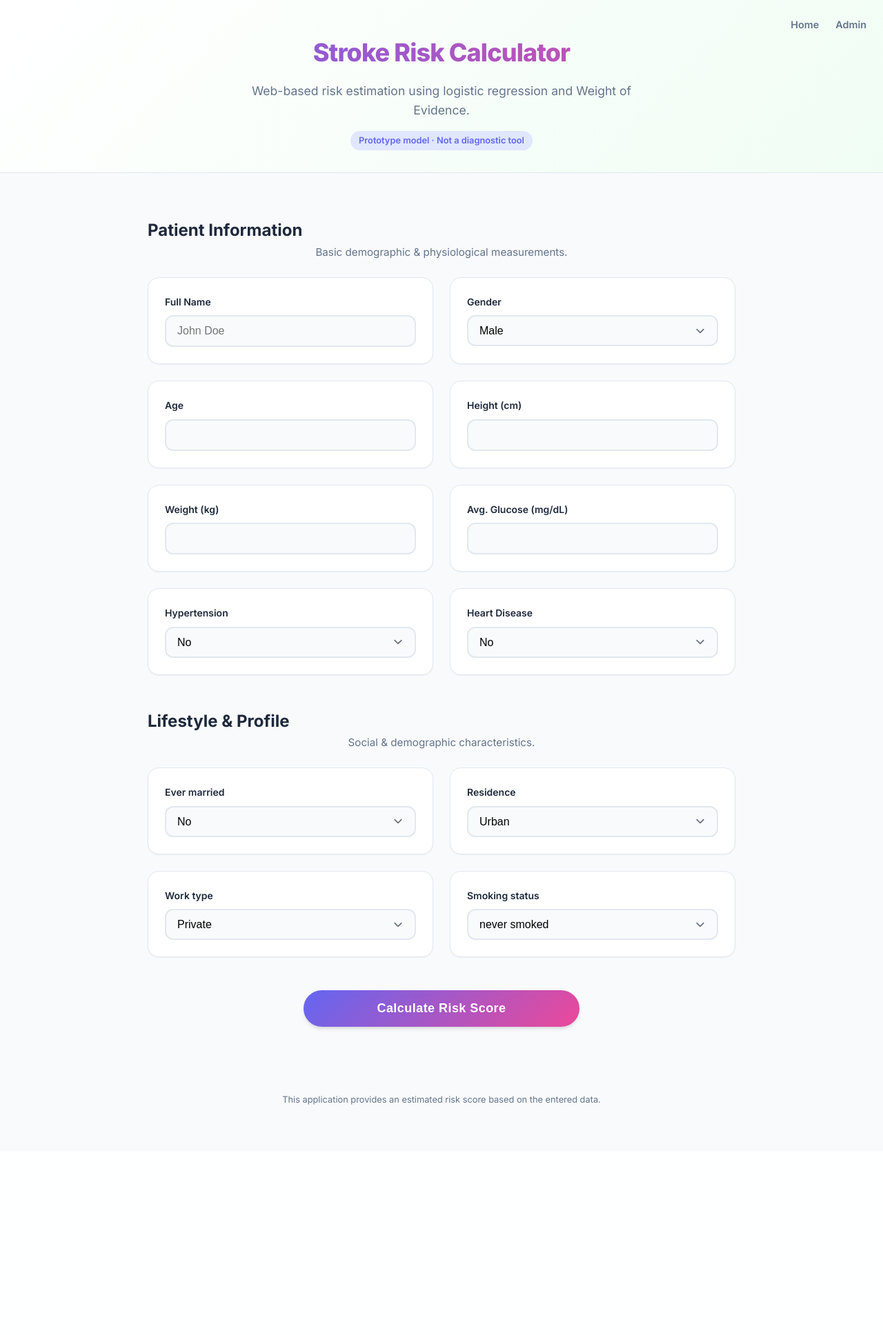
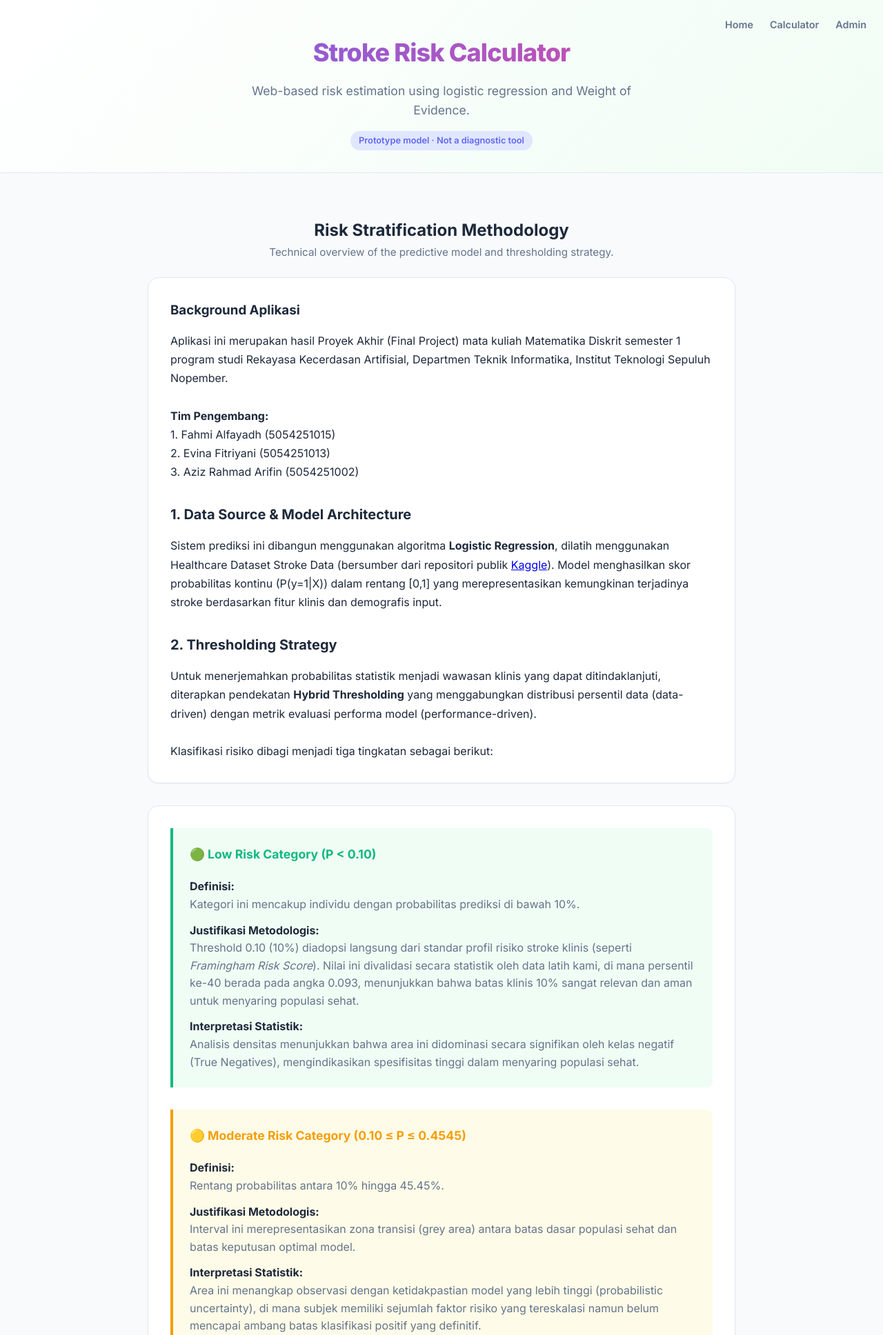
Before and after one commit to Fahmialfayadh/finalproject_risikostroke, a Flask app: page / in a window 1280 px wide. Shown: the top 1936 px of the page at 69% size. Before the commit the page ends 1602 px from the top, so only its background shows below. Run offline with Flask 3, Linux system fonts and the light colour scheme.

Commit message:
add about app and make it landing page

```diff
--- a/app.py
+++ b/app.py
@@ -302,6 +302,10 @@ def calc(data):
 # ===========================
 @app.route("/")
 def index():
+    return render_template("about.html")
+
+@app.route("/calculator")
+def calculator():
     return render_template("index.html")
 
 @app.route("/predict", methods=["POST"])
--- /dev/null
+++ b/templates/about.html
@@ -0,0 +1,181 @@
+{% extends "base.html" %}
+
+{% block content %}
+
+<div class="page-container">
+
+    <div class="section-block">
+        <div class="section-header">
+            <h2 class="section-title" style="justify-content: center;">Risk Stratification Methodology</h2>
+            <div class="section-subtitle">Technical overview of the predictive model and thresholding strategy.</div>
+        </div>
+
+        <!-- CARD: Data Source & Thresholding -->
+        <div class="detail-card" style="margin-bottom: 2rem;">
+            <!--0. background aplikasi-->
+            <h3 class="Background" style="margin-bottom: 1rem;">
+                Background Aplikasi
+            </h3>
+            <p style="color: var(--text-main); line-height: 1.7; margin-bottom: 2rem;">
+                Aplikasi ini merupakan hasil Proyek Akhir (Final Project) mata kuliah Matematika Diskrit semester 1
+                program studi Rekayasa Kecerdasan Artifisial, Departmen Teknik Informatika, Institut Teknologi Sepuluh
+                Nopember.
+                <br>
+                <br>
+                <strong>Tim Pengembang:</strong>
+                <br>
+                1. Fahmi Alfayadh (5054251015)
+                <br>
+                2. Evina Fitriyani (5054251013)
+                <br>
+                3. Aziz Rahmad Arifin (5054251002)
+            </p>
+            <!-- 1. Data Source -->
+            <h3 class="detail-title" style="margin-bottom: 1rem;">
+                1. Data Source & Model Architecture
+            </h3>
+            <p style="color: var(--text-main); line-height: 1.7; margin-bottom: 2rem;">
+                Sistem prediksi ini dibangun menggunakan algoritma <strong>Logistic Regression</strong>, dilatih
+                menggunakan
+                Healthcare Dataset Stroke Data (bersumber dari repositori publik <a
+                    href="https://www.kaggle.com/datasets/catherinerasgaitis/mxmh-survey-results">Kaggle</a>). Model
+                menghasilkan skor
+                probabilitas kontinu (P(y=1|X)) dalam rentang [0,1] yang merepresentasikan kemungkinan terjadinya stroke
+                berdasarkan fitur klinis dan demografis input.
+            </p>
+
+            <!-- 2. Thresholding -->
+            <h3 class="detail-title" style="margin-bottom: 1rem;">
+                2. Thresholding Strategy
+            </h3>
+            <p style="color: var(--text-main); line-height: 1.7;">
+                Untuk menerjemahkan probabilitas statistik menjadi wawasan klinis yang dapat ditindaklanjuti, diterapkan
+                pendekatan
+                <strong>Hybrid Thresholding</strong> yang menggabungkan distribusi persentil data (data-driven) dengan
+                metrik
+                evaluasi performa model (performance-driven).
+                <br><br>
+                Klasifikasi risiko dibagi menjadi tiga tingkatan sebagai berikut:
+            </p>
+        </div>
+
+        <!-- CARD: Risk Categories -->
+        <div class="detail-card">
+
+            <div style="display: flex; flex-direction: column; gap: 2rem;">
+
+                <!-- LOW RISK -->
+                <div
+                    style="display: flex; flex-direction: column; gap: 0.75rem; padding: 1.5rem; border-left: 4px solid var(--success-color); background: #f0fdf4; border-radius: 0 8px 8px 0;">
+                    <div
+                        style="font-weight: 700; font-size: 1.1rem; color: var(--success-color); display: flex; align-items: center; gap: 0.5rem; margin-bottom: 0.5rem;">
+                        🟢 Low Risk Category (P < 0.10) </div>
+
+                            <div>
+                                <strong style="color: var(--text-main);">Definisi:</strong> <br>
+                                <span style="color: var(--text-muted);">Kategori ini mencakup individu dengan
+                                    probabilitas prediksi di bawah 10%.</span>
+                            </div>
+
+                            <div>
+                                <strong style="color: var(--text-main);">Justifikasi Metodologis:</strong> <br>
+                                <span style="color: var(--text-muted);">Threshold 0.10 (10%) diadopsi langsung dari
+                                    standar
+                                    profil risiko stroke klinis (seperti <em>Framingham Risk Score</em>). Nilai ini
+                                    divalidasi secara statistik oleh data latih kami, di mana persentil ke-40 berada
+                                    pada
+                                    angka 0.093, menunjukkan bahwa batas klinis 10% sangat
+                                    relevan dan aman untuk menyaring populasi sehat.</span>
+                            </div>
+
+                            <div>
+                                <strong style="color: var(--text-main);">Interpretasi Statistik:</strong> <br>
+                                <span style="color: var(--text-muted);">Analisis densitas menunjukkan bahwa area ini
+                                    didominasi secara signifikan oleh kelas negatif (True Negatives), mengindikasikan
+                                    spesifisitas tinggi dalam menyaring populasi sehat.</span>
+                            </div>
+                    </div>
+
+                    <!-- MODERATE RISK -->
+                    <div
+                        style="display: flex; flex-direction: column; gap: 0.75rem; padding: 1.5rem; border-left: 4px solid var(--warning-color); background: #fefce8; border-radius: 0 8px 8px 0;">
+                        <div
+                            style="font-weight: 700; font-size: 1.1rem; color: var(--warning-color); display: flex; align-items: center; gap: 0.5rem; margin-bottom: 0.5rem;">
+                            🟡 Moderate Risk Category (0.10 ≤ P ≤ 0.4545)
+                        </div>
+
+                        <div>
+                            <strong style="color: var(--text-main);">Definisi:</strong> <br>
+                            <span style="color: var(--text-muted);">Rentang probabilitas antara 10% hingga
+                                45.45%.</span>
+                        </div>
+
+                        <div>
+                            <strong style="color: var(--text-main);">Justifikasi Metodologis:</strong> <br>
+                            <span style="color: var(--text-muted);">Interval ini merepresentasikan zona transisi (grey
+                                area) antara batas dasar populasi sehat dan batas keputusan optimal model.</span>
+                        </div>
+
+                        <div>
+                            <strong style="color: var(--text-main);">Interpretasi Statistik:</strong> <br>
+                            <span style="color: var(--text-muted);">Area ini menangkap observasi dengan ketidakpastian
+                                model yang lebih tinggi (probabilistic uncertainty), di mana subjek memiliki sejumlah
+                                faktor risiko yang tereskalasi namun belum mencapai ambang batas klasifikasi positif
+                                yang definitif.</span>
+                        </div>
+                    </div>
+
+                    <!-- HIGH RISK -->
+                    <div
+                        style="display: flex; flex-direction: column; gap: 0.75rem; padding: 1.5rem; border-left: 4px solid var(--error-color); background: #fef2f2; border-radius: 0 8px 8px 0;">
+                        <div
+                            style="font-weight: 700; font-size: 1.1rem; color: var(--error-color); display: flex; align-items: center; gap: 0.5rem; margin-bottom: 0.5rem;">
+                            🔴 High Risk Category (P > 0.4545)
+                        </div>
+
+                        <div>
+                            <strong style="color: var(--text-main);">Definisi:</strong> <br>
+                            <span style="color: var(--text-muted);">Kategori ini mencakup individu dengan probabilitas
+                                prediksi melebihi 45.4%.</span>
+                        </div>
+
+                        <div>
+                            <strong style="color: var(--text-main);">Justifikasi Metodologis:</strong> <br>
+                            <span style="color: var(--text-muted);">Threshold 0.454 (atau 0.4545) diturunkan menggunakan
+                                Youden’s J Statistic (J=Sensitivity+Specificity-1) dari kurva ROC model.</span>
+                        </div>
+
+                        <div>
+                            <strong style="color: var(--text-main);">Interpretasi Statistik:</strong> <br>
+                            <span style="color: var(--text-muted);">Nilai ini merupakan Optimal Cutoff Point yang secara
+                                matematis memaksimalkan kemampuan diskriminatif model dalam memisahkan kelas positif
+                                (Stroke) dan negatif. Probabilitas di atas titik ini mengindikasikan confidence model
+                                yang tinggi terhadap label positif.</span>
+                        </div>
+                    </div>
+
+                </div>
+            </div>
+
+            <!-- DISCLAIMER -->
+            <div
+                style="margin-top: 3rem; padding: 1.5rem; background-color: #f1f5f9; border-radius: var(--border-radius); border: 1px dashed var(--text-muted);">
+                <h4
+                    style="font-size: 1rem; font-weight: 700; color: var(--text-main); margin-bottom: 0.5rem; display: flex; align-items: center; gap: 0.5rem;">
+                    ⚠️ Disclaimer / Penafian
+                </h4>
+                <p style="font-size: 0.9rem; color: var(--text-muted); line-height: 1.6;">
+                    Aplikasi ini adalah alat bantu simulasi untuk tujuan edukasi dan penelitian akademis. Hasil prediksi
+                    dihasilkan oleh model matematis dan bukan merupakan diagnosis medis profesional. Jangan gunakan
+                    hasil ini sebagai pengganti konsultasi dengan dokter. Segera hubungi tenaga medis jika Anda
+                    mengalami gejala kesehatan.
+                </p>
+            </div>
+
+            <a href="/calculator" class="submit-btn"
+                style="text-align: center; text-decoration: none; margin-top: 2rem;">Start Calculation</a>
+
+        </div>
+
+    </div>
+    {% endblock %}
--- a/templates/base.html
+++ b/templates/base.html
@@ -17,6 +17,7 @@
     <header class="page-hero">
         <div class="nav-links">
             <a href="/" class="nav-link">Home</a>
+            <a href="/calculator" class="nav-link">Calculator</a>
             {% if session.get("admin") %}
             <a href="/admin" class="nav-link">Admin Panel</a>
             <a href="/admin/logout" class="nav-link">Logout</a>
```
